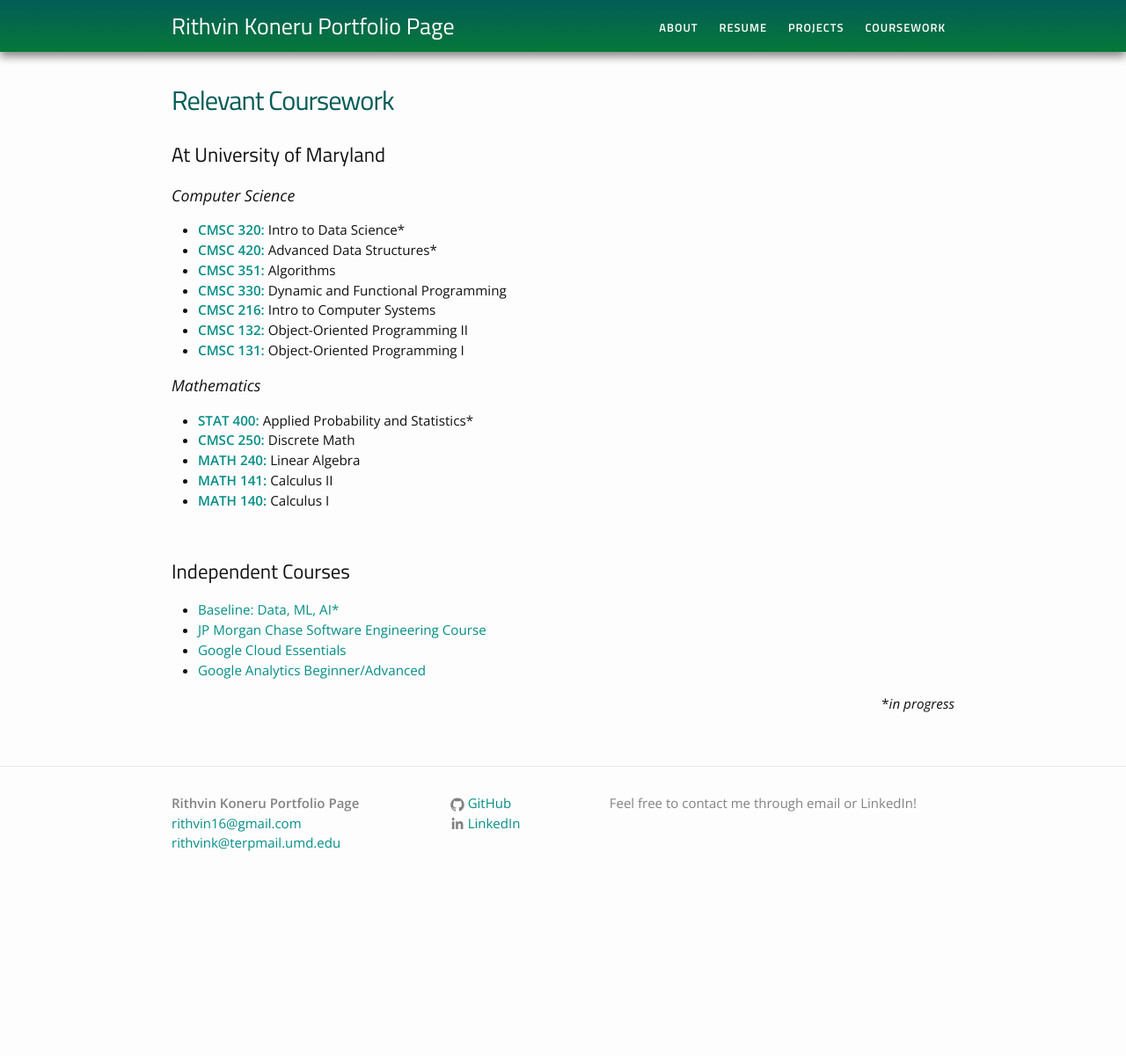
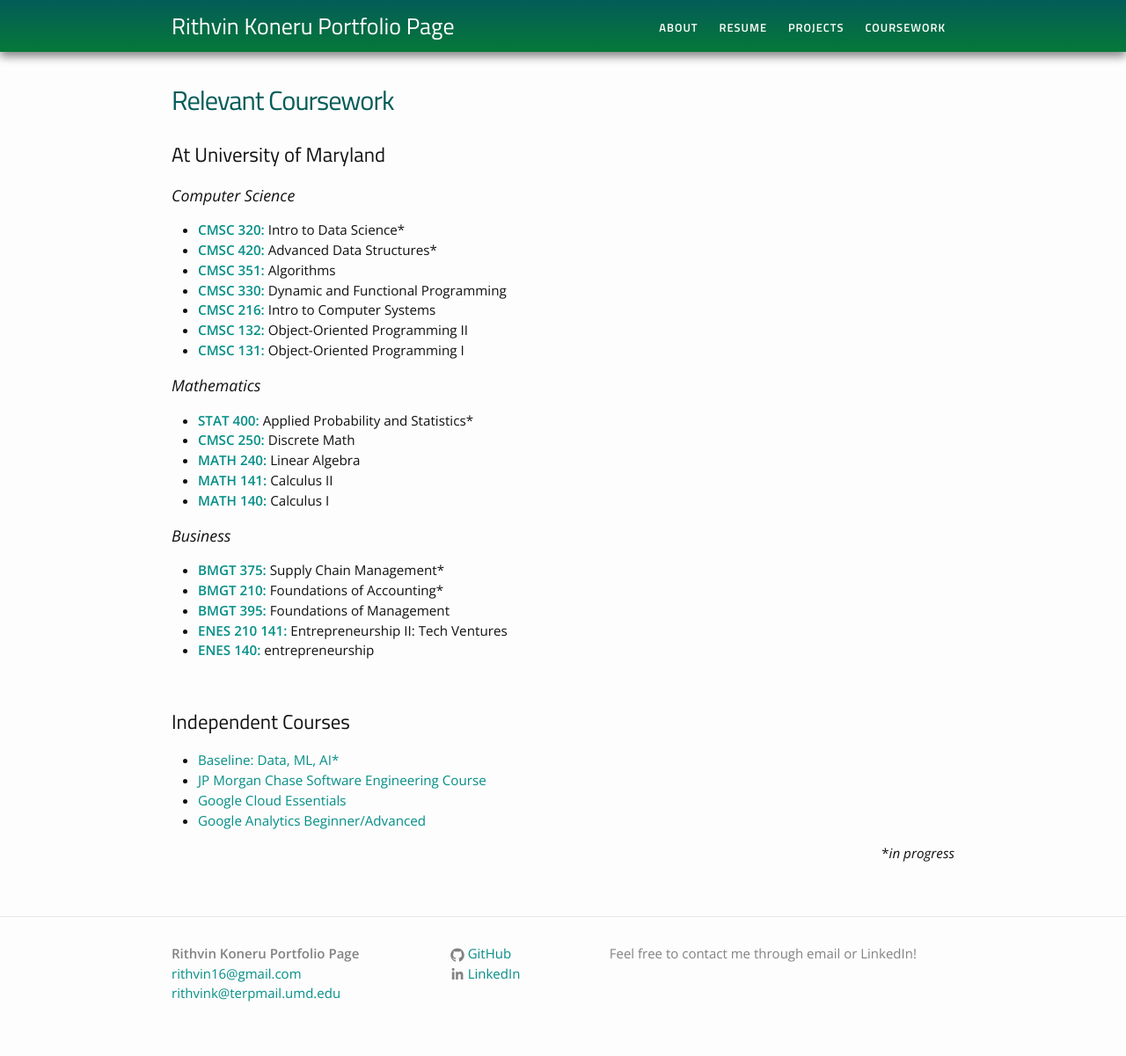
Before and after one commit to RithvinK/RithvinK.github.io, a Jekyll site: the page built from courses.md, in a window 1280 px wide. Shown: the whole page at 88% size. Built offline with Jekyll 4.4.1, drawn with Linux system fonts in a browser that asks for light colours; before the commit the page ends 1030 px from its top, so only the background shows below that.

Commit message:
Update courses.md

```diff
--- a/courses.md
+++ b/courses.md
@@ -28,6 +28,16 @@ permalink: /courses/
 	<li><a href="https://planetterp.com/course/MATH140"><b>MATH 140:</b></a> Calculus I</li>
 </ul>
 
+<h3>Business</h3>
+
+<ul>
+	<li><a href="https://planetterp.com/course/BMGT375"><b>BMGT 375:</b></a> Supply Chain Management*</li>
+	<li><a href="https://planetterp.com/course/BMGT210"><b>BMGT 210:</b></a> Foundations of Accounting*</li>
+	<li><a href="https://planetterp.com/course/BMGT395"><b>BMGT 395:</b></a> Foundations of Management</li>
+	<li><a href="https://planetterp.com/course/ENES210"><b>ENES 210 141:</b></a> Entrepreneurship II: Tech Ventures</li>
+	<li><a href="https://planetterp.com/course/ENES140"><b>ENES 140:</b></a> entrepreneurship</li>
+</ul>
+
 <br>
 
 <h2>Independent Courses</h2>
```
